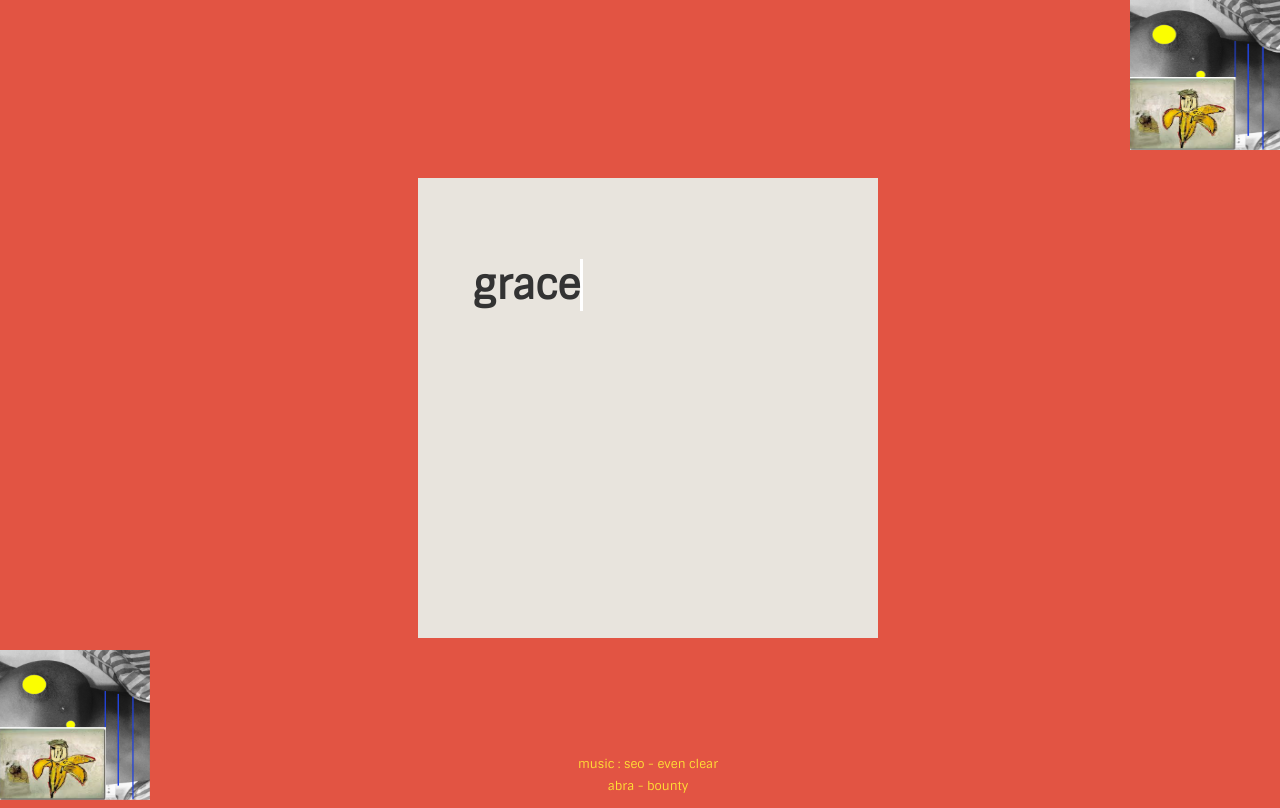
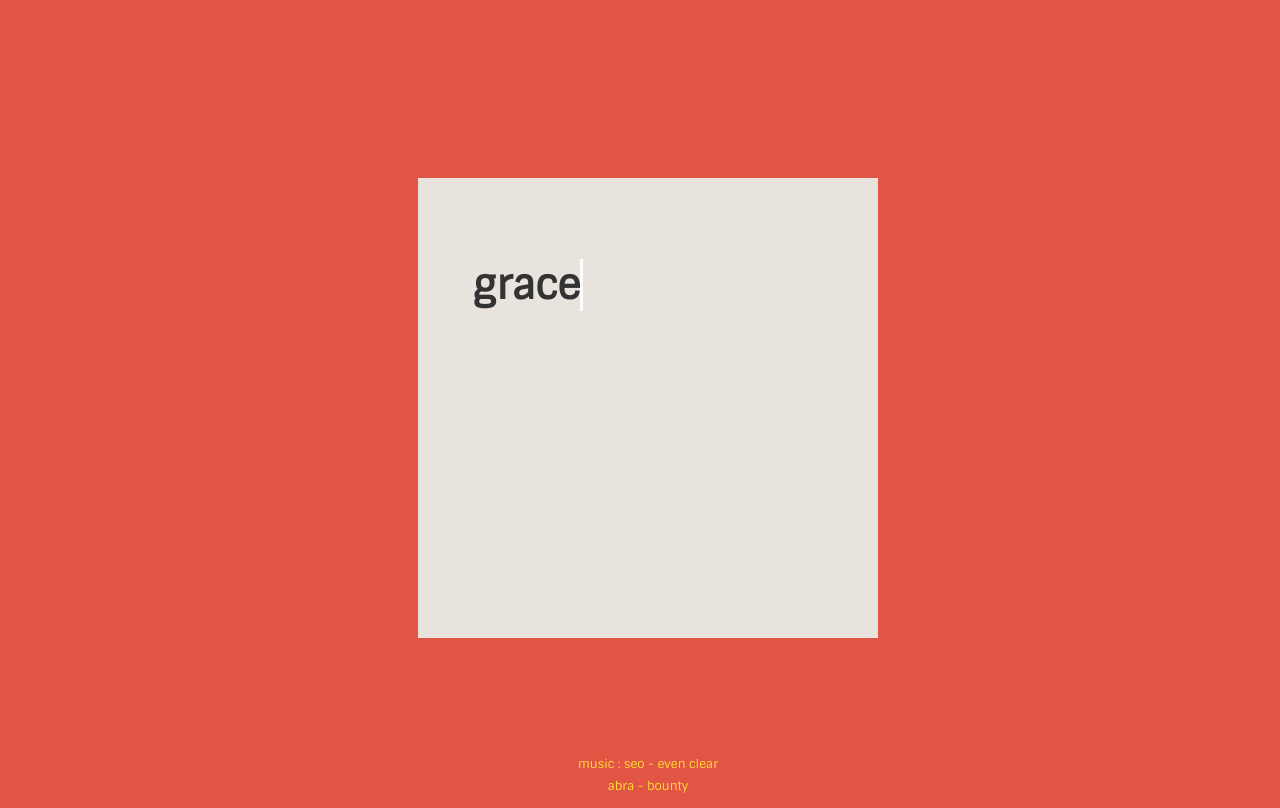
Before and after one commit to afope/graceland, a plain HTML site: page index.html in a window 1280 px wide. Drawn offline with Linux system fonts and the light colour scheme; a web font is replaced by a local one.

Commit message:
removed images

```diff
--- a/index.html
+++ b/index.html
@@ -30,9 +30,5 @@
     <p><a href="https://soundcloud.com/darkwaveduchess/bounty">abra - bounty</a></p>
 </div>
 
-<img class="bottom" src="images/expfinal.png" id="upper_right"/>
-
-<img class="top" src="images/expfinal.png" id="lower_left"/>
-
   </body>
 </html>
```
